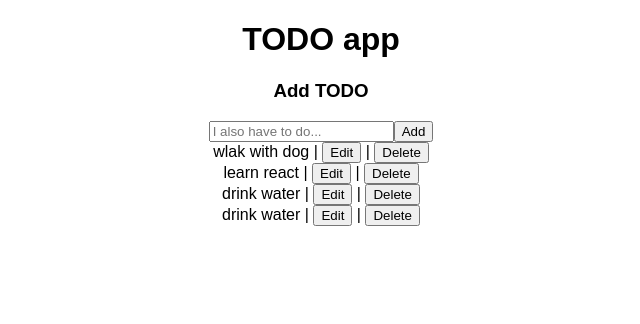
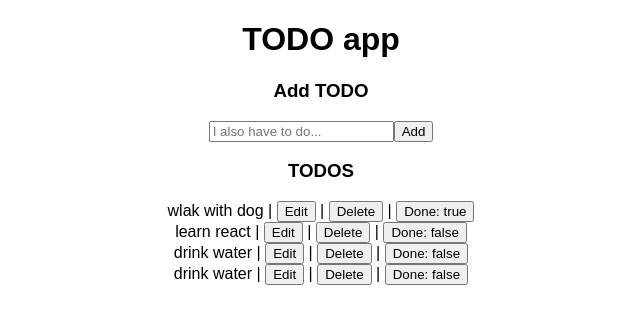
Before and after one commit to MacRayy/react-todo-app, a React (Create React App) app in the folder to-do-app/: page / in a window 1280 px wide. Shown: the top 324 px of the page, without its empty margins (319-959 px from the left). Built offline with nearby package versions, Linux system fonts and the light colour scheme.

Commit message:
feat(todo): add onCheck method for changing the isDone state

```diff
--- a/to-do-app/src/App.js
+++ b/to-do-app/src/App.js
@@ -8,22 +8,22 @@ const todos = [
 	{
 		todo: 'wlak with dog',
 		id: 1,
-		done: true
+		isDone: true
 	},
 	{
 		todo: 'learn react',
 		id: 2,
-		done: false
+		isDone: false
 	},
 	{
 		todo: 'drink water',
 		id: 3,
-		done: false
+		isDone: false
 	},
 	{
 		todo: 'drink water',
 		id: 4,
-		done: false
+		isDone: false
 	}
 ]
 
@@ -41,6 +41,7 @@ class App extends Component {
 		this.onAdd = this.onAdd.bind(this)
 		this.onDelete = this.onDelete.bind(this)
 		this.onEditSubmit = this.onEditSubmit.bind(this)
+		this.onCheck = this.onCheck.bind(this)
 	}
 
 	componentWillMount() {
@@ -72,12 +73,11 @@ class App extends Component {
 
 		todos.push({
 			todo,
-			done: false,
+			isDone: false,
 			id: id
 		})
 
 		this.setState({ todos: todos })
-		console.log(this.getTodos());
 	}
 
 	onEditSubmit(todo, id) {
@@ -88,7 +88,6 @@ class App extends Component {
 			}
 			return todoItem
 		})
-
 
 		this.setState({ todos: todos })
 	}
@@ -102,6 +101,18 @@ class App extends Component {
 		this.setState({ todos: filteredTodos })
 	}
 
+	onCheck(id) {
+		let todos = this.getTodos()
+		todos = todos.map(todoItem => {
+			if (todoItem.id === id) {
+				todoItem.isDone = !todoItem.isDone
+			}
+			return todoItem
+		})
+
+		this.setState({ todos: todos })
+	}
+
 	render() {
 		return (
 			<div className="App">
@@ -110,7 +121,7 @@ class App extends Component {
 				<AddTodo
 					onAdd={this.onAdd}
 				/>
-
+				<h3>TODOS</h3>
 				{
 					this.state.todos.map(todo => {
 						return (
@@ -119,6 +130,7 @@ class App extends Component {
 								{...todo}
 								onDelete={this.onDelete}
 								onEditSubmit={this.onEditSubmit}
+								onCheck={this.onCheck}
 							/>
 						)
 					})
--- a/to-do-app/src/todo-item.js
+++ b/to-do-app/src/todo-item.js
@@ -11,6 +11,7 @@ class TodoItem extends Component {
 		this.onDelete = this.onDelete.bind(this)
 		this.onEdit = this.onEdit.bind(this)
 		this.onEditSubmit = this.onEditSubmit.bind(this)
+		this.onCheck = this.onCheck.bind(this)
 	}
 
 	onEdit() {
@@ -28,14 +29,20 @@ class TodoItem extends Component {
 	onDelete() {
 		const { onDelete, id } = this.props
 
-		onDelete(this.props.id)
+		onDelete(id)
+	}
+
+	onCheck() {
+		const { onCheck, id } = this.props
+
+		onCheck(id)
 	}
 
 	render() {
-		const { todo, id, done } = this.props
+		const { todo, id, isDone } = this.props
 
 		return (
-			<div>
+			<main>
 				{
 					this.state.isEdit
 						? (
@@ -51,10 +58,12 @@ class TodoItem extends Component {
 								<button onClick={this.onEdit}>Edit</button>
 								{` | `}
 								<button onClick={this.onDelete}>Delete</button>
+								{` | `}
+								<button onClick={this.onCheck}>Done: {isDone.toString()}</button>
 							</div>
 						)
 				}
-			</div>
+			</main>
 		)
 	}
 }
```
